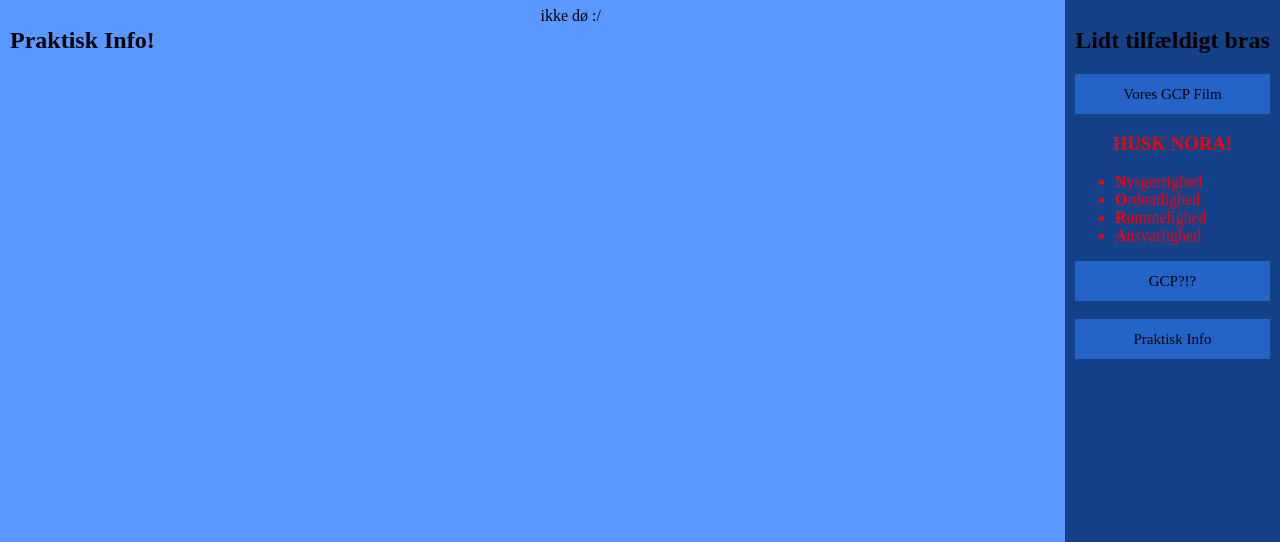
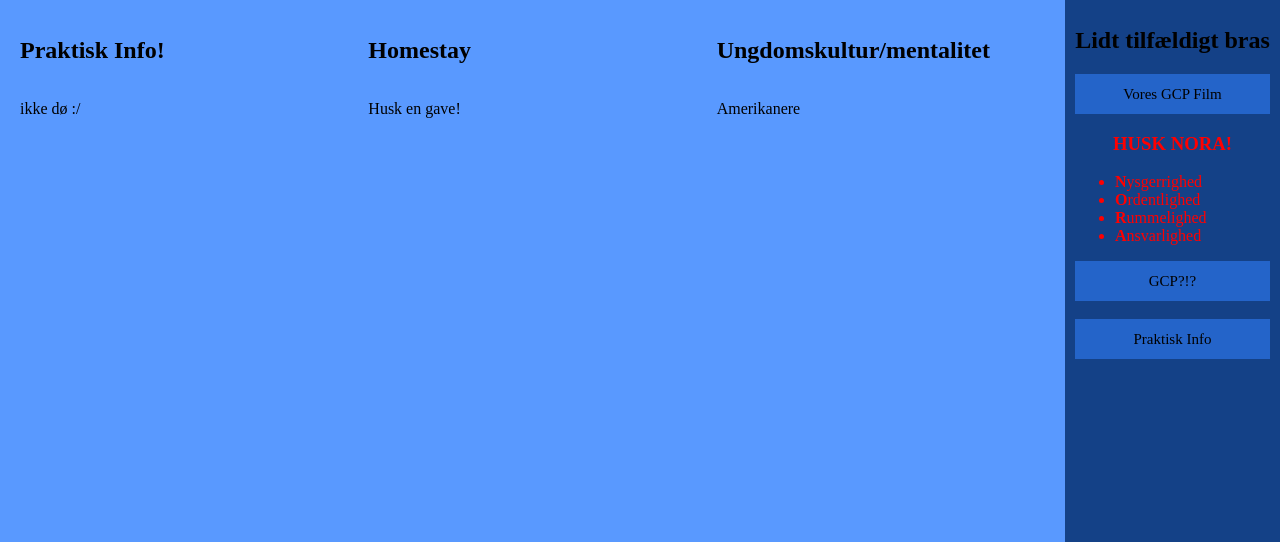
Before and after one commit to JensAksel/JensAksel.github.io, a plain HTML site: page praktisk.html in a window 1280 px wide. Shown: the part 258-800 px from the top of the page. Drawn offline with Linux system fonts and the light colour scheme.

Commit message:
Add files via upload

```diff
--- a/praktisk.html
+++ b/praktisk.html
@@ -14,12 +14,30 @@
 		</h1>
 		 <!--Mainbar med fakta-->
 		 <div class='row'>
+
+
+
 			<div class='mainbar'>
 			<div class='praktisk'>
-				<h2> Praktisk Info! </h2>
-				<p>
-				ikke dø :/
-				</p>
+				<div class='praktiskcols'>
+					<h2> Praktisk Info! </h2>
+					<p>
+					ikke dø :/
+
+					</p>
+				</div>
+				<div class='praktiskcols'>
+					<h2> Homestay </h2>
+					<p>
+					Husk en gave!
+					</p>
+				</div>
+				<div class='praktiskcols'>
+					<h2> Ungdomskultur/mentalitet </h2>
+					<p>
+					Amerikanere
+					</p>
+				</div>
 			</div>
 		</div>
 
--- a/xac.css
+++ b/xac.css
@@ -84,6 +84,7 @@
 	.mainbar{
 		flex-direction: column;
 		flex:auto;
+		max-width: calc(100% - 235px);
 		background-color:#5999ff;
 		padding:10px;
 	}
@@ -120,12 +121,19 @@
 		flex:auto;
 	}
 	.praktisk{
-		column-count: 2;
-		column-width: 3px;
-		justify-content: center;
-		display:block;
+		display:flex;
+		flex-wrap: wrap;
+	}
+
+	.praktiskcols{
+		flex-direction: column;
+		flex:auto;
+		flex-grow: 1;
+		flex-basis: 0;
 		background-color:#5999ff;
-		flex:auto;
+		padding:10px;
+		display:flex;
+
 	}
 
 
```
Also changed, not shown: index.html (+0 -4 lines).
